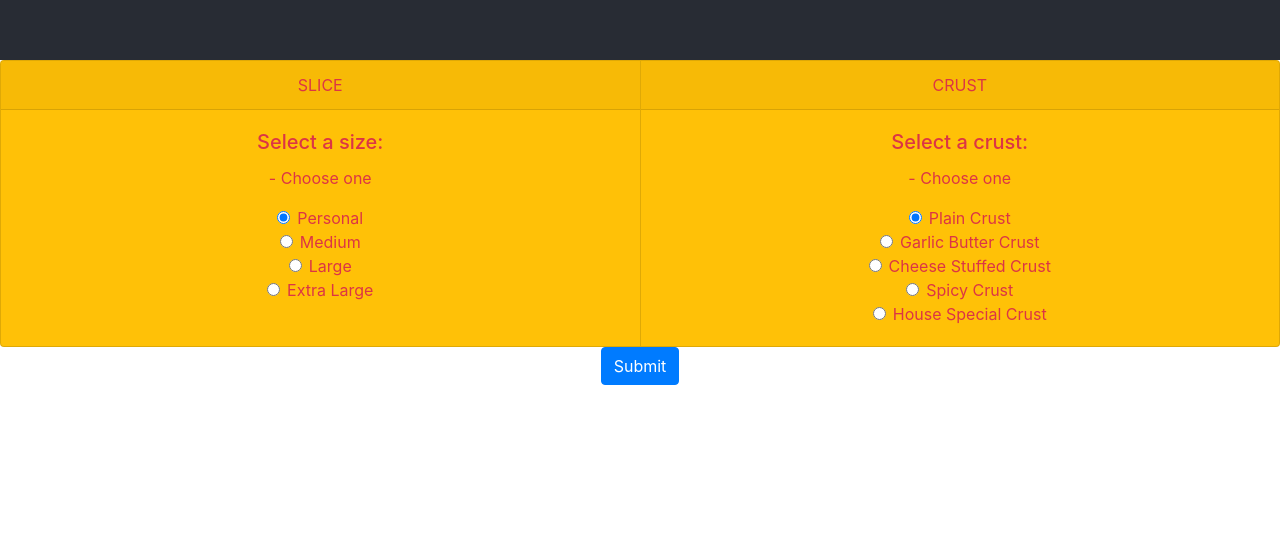
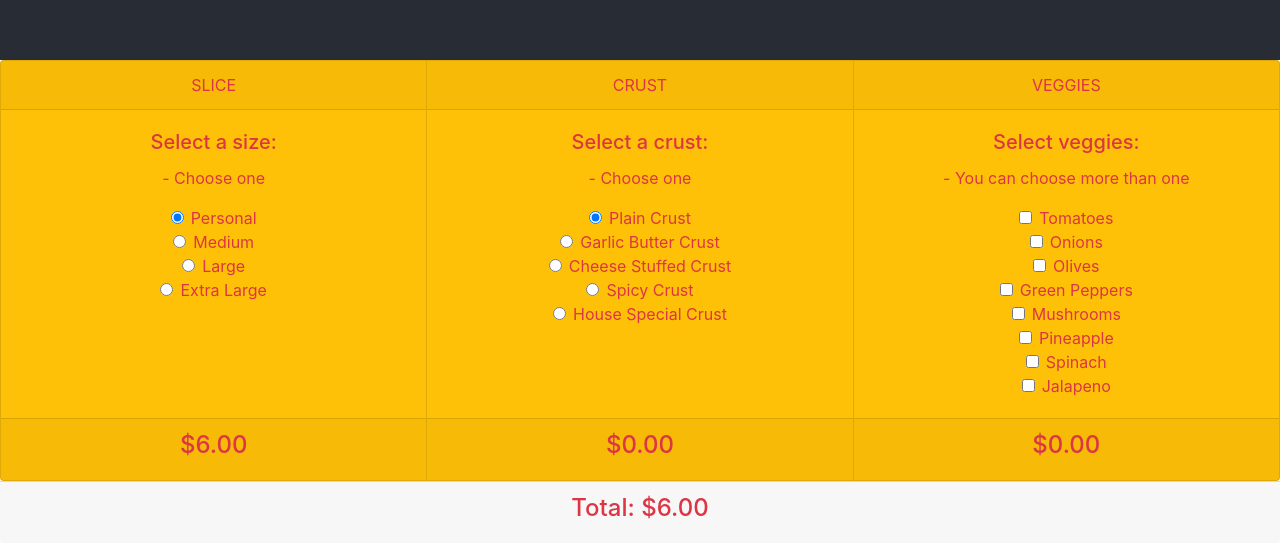
Before and after one commit to cdart1/React-projects, a React (Create React App) app in the folder Pizza App/pizza-app/: page / in a window 1280 px wide. Shown: the part 740-1283 px from the top of the page. Before the commit the page ends 1125 px from the top, so only its background shows below. Built offline with nearby package versions, Linux system fonts and the light colour scheme.

Commit message:
Created Total Card footer, created Veggies checkboxes and logic to set and change state. Tested and working correctly.

```diff
--- a/Pizza App/pizza-app/src/App.js
+++ b/Pizza App/pizza-app/src/App.js
@@ -3,13 +3,31 @@ import './App.css';
 import PizzaForm from "./components/Forms";
 
 function App() {
-  // States
+  // Size
   const [selectedSize, setSelectedSize] = useState("Personal");
-  const [selectedSizeCost, setSelectedSizeCost] = useState(0);
+  const [selectedSizeCost, setSelectedSizeCost] = useState(6);
+
+  // Crust
   const [selectedCrust, setSelectedCrust] = useState("Plain Crust");
   const [selectedCrustCost, setSelectedCrustCost] = useState(0);
+
+  // Veggies
+  const [allVeggies, setAllVeggies] = useState([
+    {vegName : "Tomatoes", isChecked : false},
+    {vegName : "Onions", isChecked : false},
+    {vegName : "Olives", isChecked : false},
+    {vegName : "Green Peppers", isChecked : false},
+    {vegName : "Mushrooms", isChecked : false},
+    {vegName : "Pineapple", isChecked : false},
+    {vegName : "Spinach", isChecked : false},
+    {vegName : "Jalapeno", isChecked : false},
+  ]);
+  const [selectedVegCost, setSelectedVegCost] = useState(0);
   const [selectedVeggies, setSelectedVeggies] = useState([]);
+
+  // Order total
   const [orderPlaced, setOrderPlaced] = useState(false);
+  const [orderTotal, setOrderTotal] = useState();
 
   return (
     <div className="App">
@@ -25,8 +43,16 @@ function App() {
         setSelectedCrust={setSelectedCrust}
         selectedCrustCost={selectedCrustCost}
         setSelectedCrustCost={setSelectedCrustCost}
+        allVeggies={allVeggies}
+        setAllVeggies={setAllVeggies}
+        selectedVegCost={selectedVegCost}
+        setSelectedVegCost={setSelectedVegCost}
+        selectedVeggies={selectedVeggies}
+        setSelectedVeggies={setSelectedVeggies}
         orderPlaced={orderPlaced}
         setOrderPlaced={setOrderPlaced}
+        orderTotal={orderTotal}
+        setOrderTotal={setOrderTotal}
       />
     </div>
   );
--- a/Pizza App/pizza-app/src/components/Forms.js
+++ b/Pizza App/pizza-app/src/components/Forms.js
@@ -1,4 +1,4 @@
-import React from "react";
+import React, {useEffect} from "react";
 import { Form } from 'react-bootstrap';
 import { CardGroup } from 'react-bootstrap';
 import { Card } from 'react-bootstrap';
@@ -9,51 +9,122 @@ const PizzaForm = ({ selectedSize, setSelectedSize,
                     selectedSizeCost, setSelectedSizeCost,
                     selectedCrust, setSelectedCrust,
                     selectedCrustCost, setSelectedCrustCost,
-                    orderPlaced, setOrderPlaced }) => {
+                    allVeggies, setAllVeggies,
+                    selectedVeggies, setSelectedVeggies,
+                    selectedVegCost, setSelectedVegCost,
+                    orderPlaced, setOrderPlaced,
+                    orderTotal, setOrderTotal }) => {
 
     // Sets selected size state.
     const selectedSizeHandler = (e) => {
-        setSelectedSize(e.target.value);
-    }
-
-    //   Sets selected crust state.
-    const selectedCrustHandler = (e) => {
-        setSelectedCrust(e.target.value)
-    }
-
-    // set costs of each selected item
-    const getCosts = (e) => {
         const sizeCosts = {
             "Personal": 6,
             "Medium": 10,
             "Large": 14,
             "Extra Large": 16,
-          };
-          const crustCosts = {
+        };
+        setSelectedSize(e.target.value);
+        setSelectedSizeCost(sizeCosts[e.target.value]);
+    }
+
+    //   Sets selected crust state.
+    const selectedCrustHandler = (e) => {
+        const crustCosts = {
             "Plain Crust": 0,
             "Garlic Butter Crust": 2,
             "Cheese Stuffed Crust": 3,
             "Spicy Crust": 1,
             "House Special Crust": 0,
         };
-        e.preventDefault();
-        setSelectedSizeCost(sizeCosts[selectedSize])
-        setSelectedCrustCost(crustCosts[selectedCrust])
-        setOrderPlaced(true);
-    };
-
-    let receipt;
-    if (orderPlaced) {
-        receipt = <Receipt
-        selectedSize={selectedSize}
-        selectedSizeCost={selectedSizeCost}
-        selectedCrust={selectedCrust}
-        selectedCrustCost={selectedCrustCost}
-        />
+        setSelectedCrust(e.target.value);
+        setSelectedCrustCost(crustCosts[e.target.value]);
     }
 
+    // veggies
+    const selectedVeggiesHandler = (e) => {
+        setAllVeggies(allVeggies.map((item) => {
+            if (item.vegName === e.target.value) {
+                return {
+                    /*With spreading, you can change a property non-destructively:
+                    You make a copy of the object where the property has a different value. */
+                    ...item, isChecked: !item.isChecked
+                }
+            }
+            return item;
+        }));
+    }
+
+    useEffect(() => {
+        createCheckedVegList();
+    }, [allVeggies]);
+
+    useEffect(() => {
+        addUpVegCost();
+    }, [selectedVeggies]);
+
+    // add or remove veggies to list
+    const createCheckedVegList = () => {
+        setSelectedVeggies(allVeggies.filter((el) => el.isChecked === true));
+    }
+
+    const addUpVegCost = () => {
+        if (selectedVeggies.length !== 0) {
+            setSelectedVegCost(selectedVeggies.length - 1);
+        }
+    }
+
+    // Sets selected veggies state.
+    // const selectedVeggiesHandler = (e) => {
+    //     !selectedVeggies
+    //     setSelectedVeggies()
+    //     let count = 0;
+    // }
+
+    //  useEffect is constantly listening for state changes, and it runs whenever it does change.
+    useEffect(() => {
+        orderTotalHandler();
+    }, [selectedSizeCost, selectedCrustCost, selectedVegCost]);
+
+    const orderTotalHandler = () => {
+        let total = selectedSizeCost + selectedCrustCost + selectedVegCost;
+        setOrderTotal(total);
+    }
+
+
+
+    // set costs of each selected item
+    // const getCosts = (e) => {
+    //     const sizeCosts = {
+    //         "Personal": 6,
+    //         "Medium": 10,
+    //         "Large": 14,
+    //         "Extra Large": 16,
+    //     };
+    //       const crustCosts = {
+    //         "Plain Crust": 0,
+    //         "Garlic Butter Crust": 2,
+    //         "Cheese Stuffed Crust": 3,
+    //         "Spicy Crust": 1,
+    //         "House Special Crust": 0,
+    //     };
+    //     e.preventDefault();
+    //     setSelectedSizeCost(sizeCosts[selectedSize])
+    //     setSelectedCrustCost(crustCosts[selectedCrust])
+    //     setOrderPlaced(true);
+    // };
+
+    // let receipt;
+    // if (orderPlaced) {
+    //     receipt = <Receipt
+    //     selectedSize={selectedSize}
+    //     selectedSizeCost={selectedSizeCost}
+    //     selectedCrust={selectedCrust}
+    //     selectedCrustCost={selectedCrustCost}
+    //     />
+    // }
+
     return (
-        <div>
+
              <Form>
             <CardGroup>
                 {/* Size Options */}
@@ -99,6 +170,7 @@ const PizzaForm = ({ selectedSize, setSelectedSize,
                             onChange={selectedSizeHandler}
                         />
                     </Card.Body>
+                    <Card.Footer className="text-danger"><h4>${selectedSizeCost}.00</h4></Card.Footer>
                 </Card>
                 {/* Crust Options */}
                 <Card
@@ -151,14 +223,89 @@ const PizzaForm = ({ selectedSize, setSelectedSize,
                             onChange={selectedCrustHandler}
                         />
                     </Card.Body>
+                    <Card.Footer className="text-danger"><h4>${selectedCrustCost}.00</h4></Card.Footer>
+                </Card>
+                {/* Veggie Options */}
+                <Card
+                    bg='warning'
+                    text='danger'
+                >
+                    <Card.Header>VEGGIES</Card.Header>
+                    <Card.Body>
+                        <Card.Title>Select veggies:</Card.Title>
+                        <Card.Text>- You can choose more than one</Card.Text>
+                        {/* Size options radio */}
+                        <Form.Check
+                            type="checkbox"
+                            label="Tomatoes"
+                            name="veggies"
+                            value="Tomatoes"
+                            checked={allVeggies[0].isChecked}
+                            onClick={selectedVeggiesHandler}
+                        />
+                        <Form.Check
+                            type="checkbox"
+                            label="Onions"
+                            name="veggies"
+                            value="Onions"
+                            checked={allVeggies[1].isChecked}
+                            onClick={selectedVeggiesHandler}
+                        />
+                        <Form.Check
+                            type="checkbox"
+                            label="Olives"
+                            name="veggies"
+                            value="Olives"
+                            checked={allVeggies[2].isChecked}
+                            onClick={selectedVeggiesHandler}
+                        />
+                        <Form.Check
+                            type="checkbox"
+                            label="Green Peppers"
+                            name="veggies"
+                            value="Green Peppers"
+                            checked={allVeggies[3].isChecked}
+                            onClick={selectedVeggiesHandler}
+                        />
+                        <Form.Check
+                            type="checkbox"
+                            label="Mushrooms"
+                            name="veggies"
+                            value="Mushrooms"
+                            checked={allVeggies[4].isChecked}
+                            onClick={selectedVeggiesHandler}
+                        />
+                        <Form.Check
+                            type="checkbox"
+                            label="Pineapple"
+                            name="veggies"
+                            value="Pineapple"
+                            checked={allVeggies[5].isChecked}
+                            onClick={selectedVeggiesHandler}
+                        />
+                        <Form.Check
+                            type="checkbox"
+                            label="Spinach"
+                            name="veggies"
+                            value="Spinach"
+                            checked={allVeggies[6].isChecked}
+                            onClick={selectedVeggiesHandler}
+                        />
+                        <Form.Check
+                            type="checkbox"
+                            label="Jalapeno"
+                            name="veggies"
+                            value="Jalapeno"
+                            checked={allVeggies[7].isChecked}
+                            onClick={selectedVeggiesHandler}
+                        />
+                    </Card.Body>
+                    <Card.Footer className="text-danger"><h4>${selectedVegCost}.00</h4></Card.Footer>
                 </Card>
             </CardGroup>
+            <Card.Footer className="text-danger"><h4>Total: ${orderTotal}.00</h4></Card.Footer>
         </Form>
-        <Button type="submit" onClick={getCosts}>Submit</Button>
-        <div>
-            {receipt}
-        </div>
-    </div>
+
     );
 };
 
```
Also changed, not shown: 1 other file (tests, documents, lock files or other folders).
